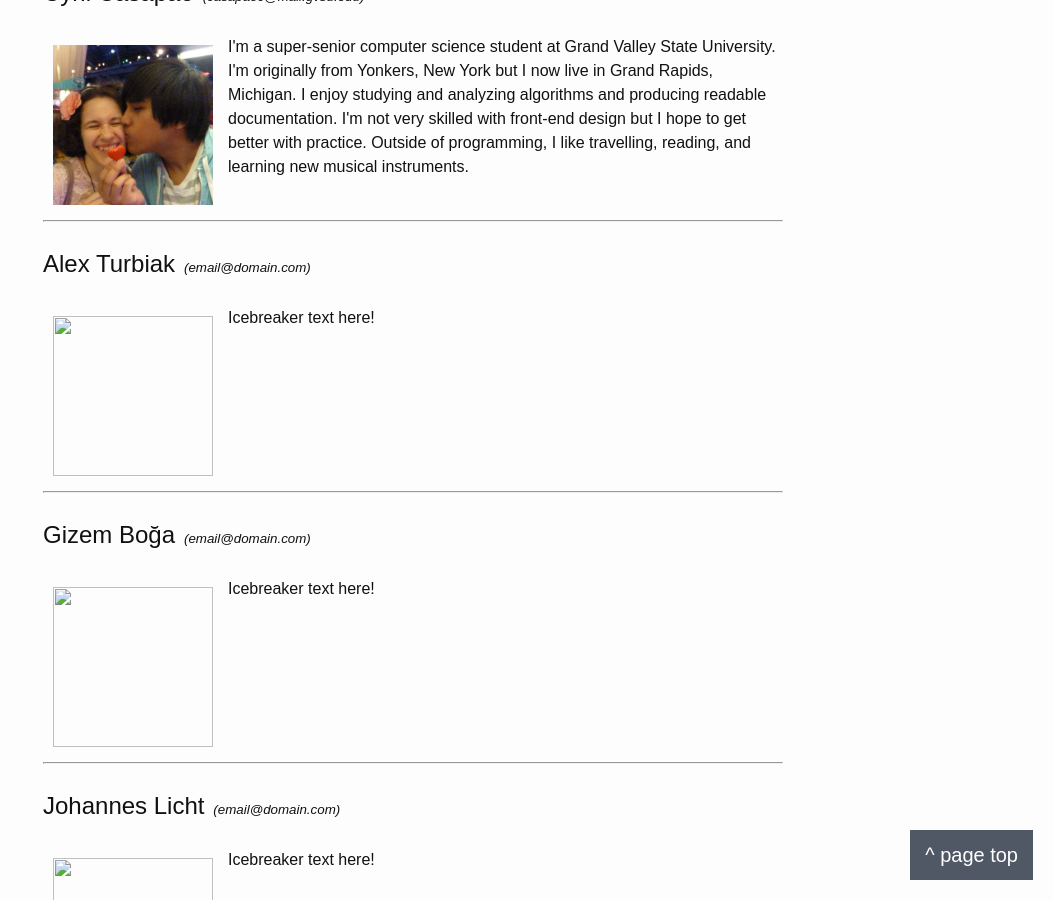
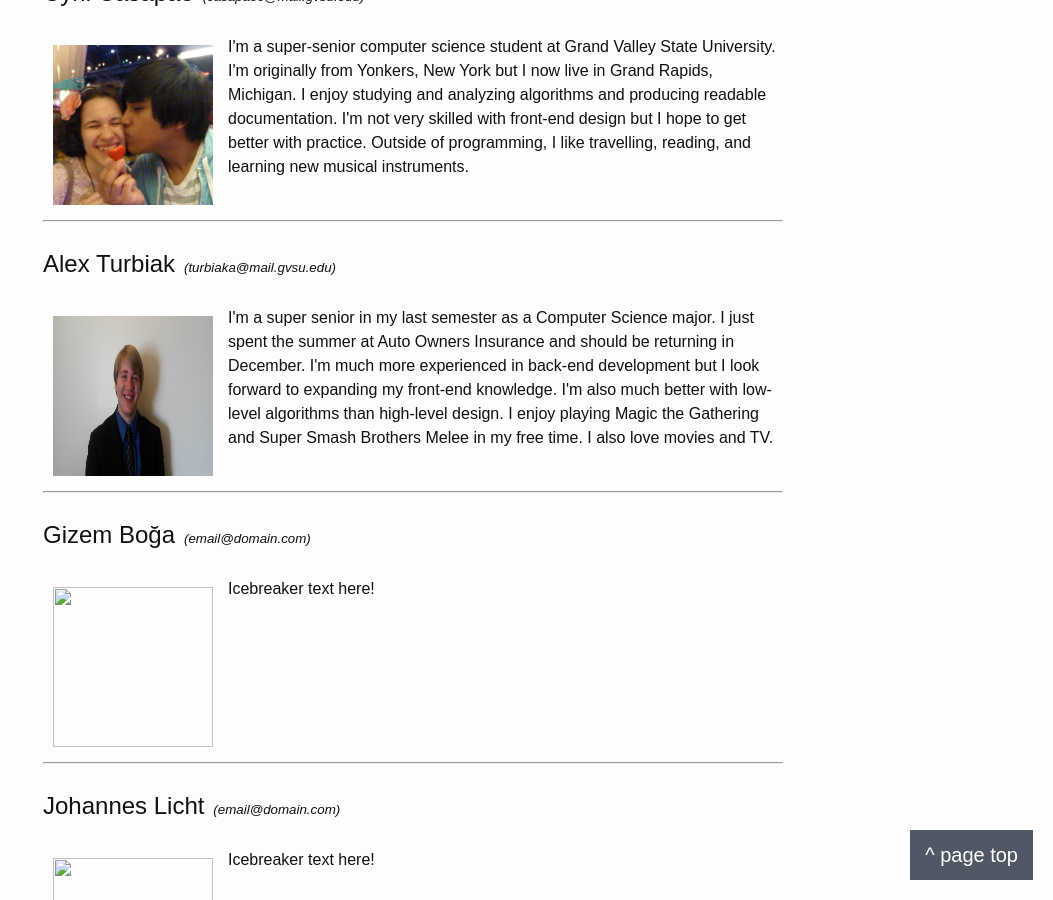
Before and after one commit to VolkertF/vip-project, a Jekyll site: the page built from team.html, in a window 1280 px wide and 900 px high, scrolled down 873 px. Shown: the whole window, without its empty margins (227-1280 px from the left). Built offline with Jekyll 4.4.1, drawn with Linux system fonts in a browser that asks for light colours.

Commit message:
Alex added icebreaker

```diff
--- a/team.html
+++ b/team.html
@@ -33,10 +33,10 @@ title: VIP - Meet the Team
 <div id="alex" class="team-member">
 	<hr><br>
 	<h2 class="team-member-name">Alex Turbiak</h2>&nbsp;
-	<small><em>(email@domain.com)</em></small>
+	<small><em>(turbiaka@mail.gvsu.edu)</em></small>
 	<br><br>
-	<img src="#" class="team-image">
-	<p class="team-icebreaker">Icebreaker text here!</p>
+	<img src="{{ site.basurl }}/images/alex_turbiak.jpg" class="team-image">
+	<p class="team-icebreaker">I'm a super senior in my last semester as a Computer Science major. I just spent the summer at Auto Owners Insurance and should be returning in December.  I'm much more experienced in back-end development but I look forward to expanding my front-end knowledge. I'm also much better with low-level algorithms than high-level design. I enjoy playing Magic the Gathering and Super Smash Brothers Melee in my free time.  I also love movies and TV.</p>
 	<br>
 </div>
 
```
Also changed, not shown: images/alex_turbiak.jpg (added).
